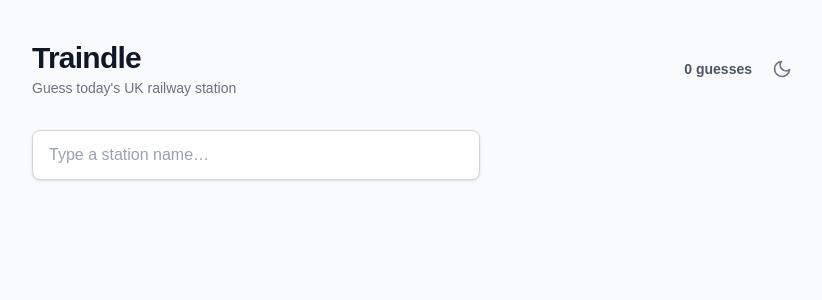
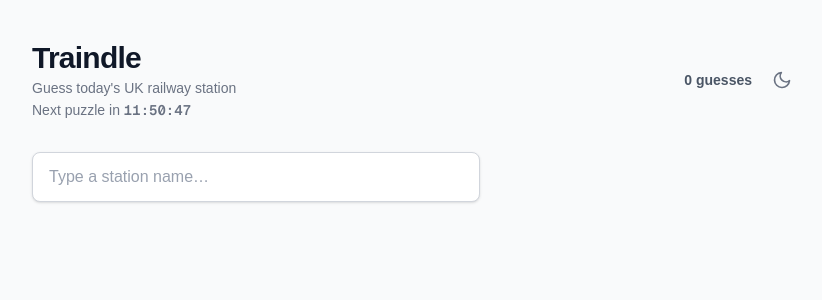
Before and after one commit to jack-sleath/traindle, a Next.js app: page / in a window 1280 px wide. Shown: the top 300 px of the page, without its empty margins (224-1046 px from the left). Built offline with nearby package versions, Linux system fonts and the light colour scheme.

Commit message:
feat: add CountdownTimer component and integrate it into the Home page; refactor layout for hydration warning

```diff
--- a/app/layout.tsx
+++ b/app/layout.tsx
@@ -23,7 +23,7 @@
   children: React.ReactNode;
 }>) {
   return (
-    <html lang="en">
+    <html lang="en" suppressHydrationWarning>
       <head>
         {/* Prevent flash of unstyled content: apply dark class before first paint */}
         <script
--- a/app/page.tsx
+++ b/app/page.tsx
@@ -91,6 +91,7 @@
           <p className="text-sm text-gray-500 dark:text-gray-400 mt-0.5">
             Guess today&apos;s UK railway station
           </p>
+          <CountdownTimer compact />
         </div>
         <div className="flex items-center gap-3">
           <span className="text-sm font-semibold text-gray-600 dark:text-gray-300">
@@ -114,7 +115,7 @@
       {/* Guess board */}
       {guesses.length > 0 && (
         <div className="w-full max-w-3xl flex flex-col gap-3">
-          {guesses.map((entry, i) => (
+          {[...guesses].reverse().map((entry, i) => (
             <GuessRow key={i} entry={entry} />
           ))}
         </div>
--- a/components/CountdownTimer.tsx
+++ b/components/CountdownTimer.tsx
@@ -2,8 +2,12 @@
 
 import { useState, useEffect } from 'react';
 
-export default function CountdownTimer() {
-  const [timeLeft, setTimeLeft] = useState('');
+interface Props {
+  compact?: boolean;
+}
+
+export default function CountdownTimer({ compact = false }: Props) {
+  const [timeLeft, setTimeLeft] = useState('00:00:00');
   const [mounted, setMounted] = useState(false);
 
   useEffect(() => {
@@ -27,14 +31,14 @@
     return () => clearInterval(interval);
   }, []);
 
-  if (!mounted) {
+  if (compact) {
     return (
-      <div className="text-center mt-4">
-        <p className="text-sm text-gray-500 dark:text-gray-400 mb-1">Next puzzle in</p>
-        <p className="font-mono text-2xl font-bold text-gray-700 dark:text-gray-300">
-          00:00:00
-        </p>
-      </div>
+      <p className="text-sm text-gray-500 dark:text-gray-400 mt-0.5">
+        Next puzzle in{' '}
+        <span className={`font-mono font-semibold ${mounted ? '' : 'opacity-0'}`}>
+          {timeLeft}
+        </span>
+      </p>
     );
   }
 
```
